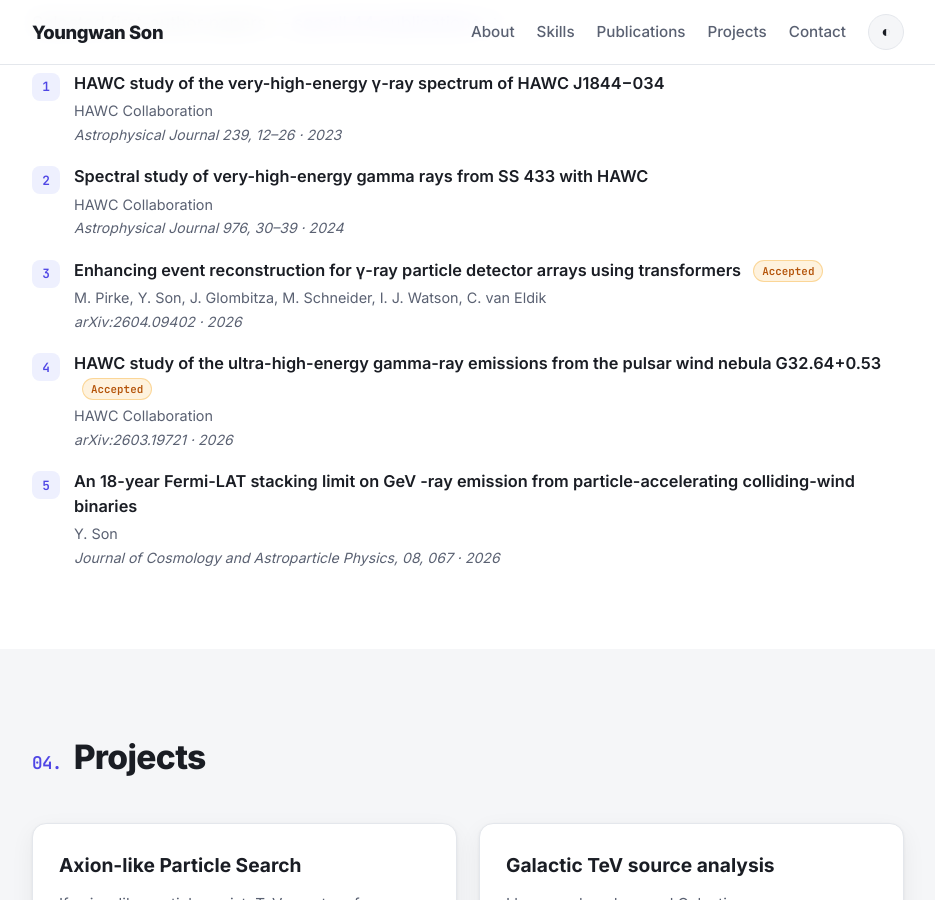
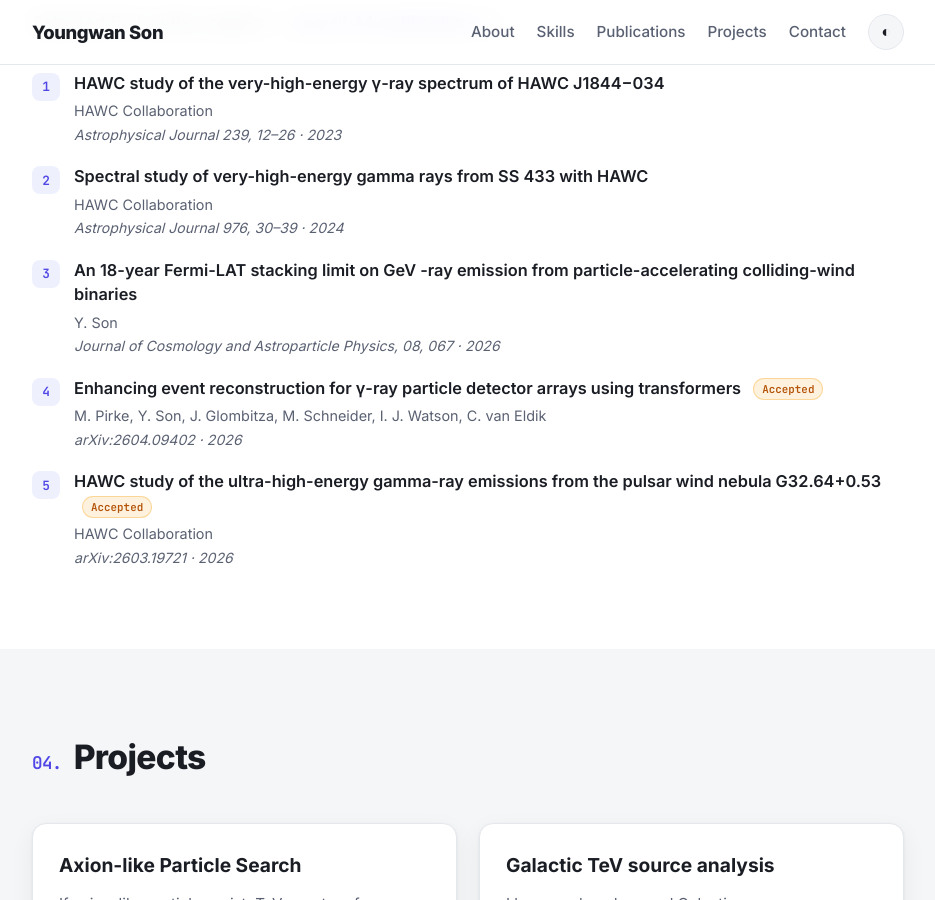
Before and after one commit to virusfunk/virusfunk.github.io, a Jekyll site: the page built from index.html, in a window 1280 px wide and 900 px high, scrolled down 1784 px. Shown: the whole window, without its empty margins (172-1107 px from the left). Built offline with Jekyll 4.4.1, drawn with Linux system fonts in a browser that asks for light colours; part of the change alters nothing that is shown.

```diff
--- a/_data/publications.yml
+++ b/_data/publications.yml
@@ -15,6 +15,12 @@ first:
     year: 2024
     link: "https://doi.org/10.3847/1538-4357/ad7e1b"
 
+  - title: "An 18-year Fermi-LAT stacking limit on GeV  -ray emission from particle-accelerating colliding-wind binaries"
+    authors: "Y. Son"
+    venue: "Journal of Cosmology and Astroparticle Physics, 08, 067"
+    year: 2026
+    link: "https://doi.org/10.1088/1475-7516/2026/08/067"
+
   - title: "Enhancing event reconstruction for γ-ray particle detector arrays using transformers"
     authors: "M. Pirke, Y. Son, J. Glombitza, M. Schneider, I. J. Watson, C. van Eldik"
     venue: "arXiv:2604.09402"
@@ -28,12 +34,6 @@ first:
     year: 2026
     note: "Accepted"
     link: "https://arxiv.org/abs/2603.19721"
-
-  - title: "An 18-year Fermi-LAT stacking limit on GeV  -ray emission from particle-accelerating colliding-wind binaries"
-    authors: "Y. Son"
-    venue: "Journal of Cosmology and Astroparticle Physics, 08, 067"
-    year: 2026
-    link: "https://doi.org/10.1088/1475-7516/2026/08/067"
 
 # ── Conference proceedings ─────────────────────────────
 proceedings:
```
